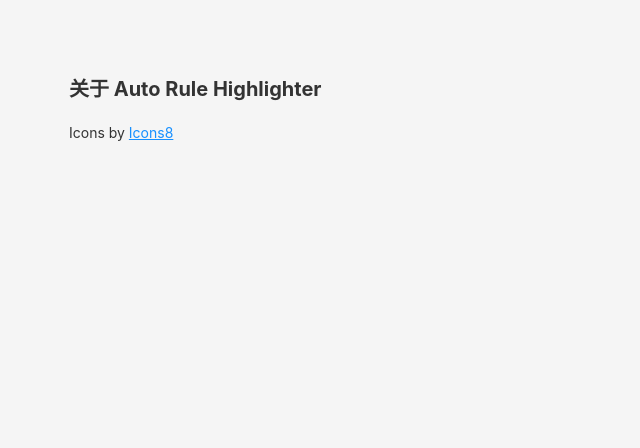
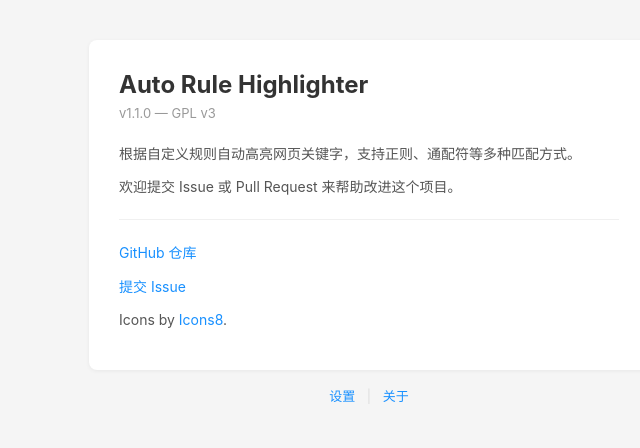
Before and after one commit to dsqm/Auto-Rule-Highlighter, a browser extension: page options/about.html in a window 1280 px wide. Shown: the whole page, without its empty margins (271-911 px from the left). Drawn offline with Linux system fonts and the light colour scheme.

Commit message:
更新README

```diff
--- a/options/about.html
+++ b/options/about.html
@@ -3,14 +3,42 @@
 <head>
   <meta charset="UTF-8">
   <style>
-    body { font-family: -apple-system, BlinkMacSystemFont, 'Segoe UI', Roboto, sans-serif; font-size: 14px; color: #333; background: #f5f5f5; max-width: 600px; margin: 40px auto; padding: 20px; }
-    h1 { font-size: 20px; margin-bottom: 20px; }
-    p { margin: 12px 0; line-height: 1.6; }
-    a { color: #1890ff; }
+    * { box-sizing: border-box; margin: 0; padding: 0; }
+    body { font-family: -apple-system, BlinkMacSystemFont, 'Segoe UI', Roboto, sans-serif; font-size: 14px; color: #333; background: #f5f5f5; min-height: 100vh; }
+    .container { max-width: 600px; margin: 0 auto; padding: 40px 20px; }
+    .card { background: #fff; border-radius: 8px; padding: 30px; margin-bottom: 16px; box-shadow: 0 1px 4px rgba(0,0,0,0.06); }
+    h1 { font-size: 24px; margin-bottom: 6px; }
+    .version { font-size: 13px; color: #999; margin-bottom: 20px; }
+    p { line-height: 1.8; margin: 8px 0; color: #555; }
+    a { color: #1890ff; text-decoration: none; }
+    a:hover { text-decoration: underline; }
+    hr { border: none; border-top: 1px solid #f0f0f0; margin: 20px 0; }
+    .footer-links { margin-top: 16px; text-align: center; font-size: 13px; color: #999; }
+    .footer-links a { margin: 0 8px; }
+    .footer-links .sep { color: #ddd; }
   </style>
 </head>
 <body>
-  <h1>关于 Auto Rule Highlighter</h1>
-  <p>Icons by <a href="https://icons8.com" target="_blank">Icons8</a></p>
+  <div class="container">
+    <div class="card">
+      <h1>Auto Rule Highlighter</h1>
+      <div class="version">v1.1.0 &mdash; GPL v3</div>
+      <p>根据自定义规则自动高亮网页关键字，支持正则、通配符等多种匹配方式。</p>
+
+      <p>欢迎提交 Issue 或 Pull Request 来帮助改进这个项目。</p>
+
+      <hr>
+
+      <p><a href="https://github.com/dsqm/Auto-Rule-Highlighter" target="_blank">GitHub 仓库</a></p>
+      <p><a href="https://github.com/dsqm/Auto-Rule-Highlighter/issues" target="_blank">提交 Issue</a></p>
+      <p>Icons by <a href="https://icons8.com" target="_blank">Icons8</a>.</p>
+    </div>
+
+    <div class="footer-links">
+      <a href="options.html">设置</a>
+      <span class="sep">|</span>
+      <a href="about.html">关于</a>
+    </div>
+  </div>
 </body>
 </html>
```
Also changed, not shown: README.md.
